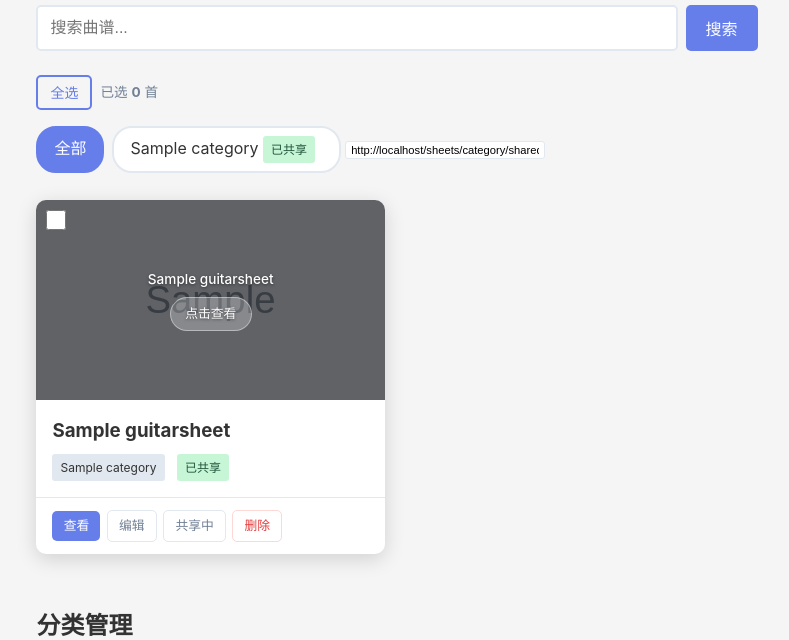
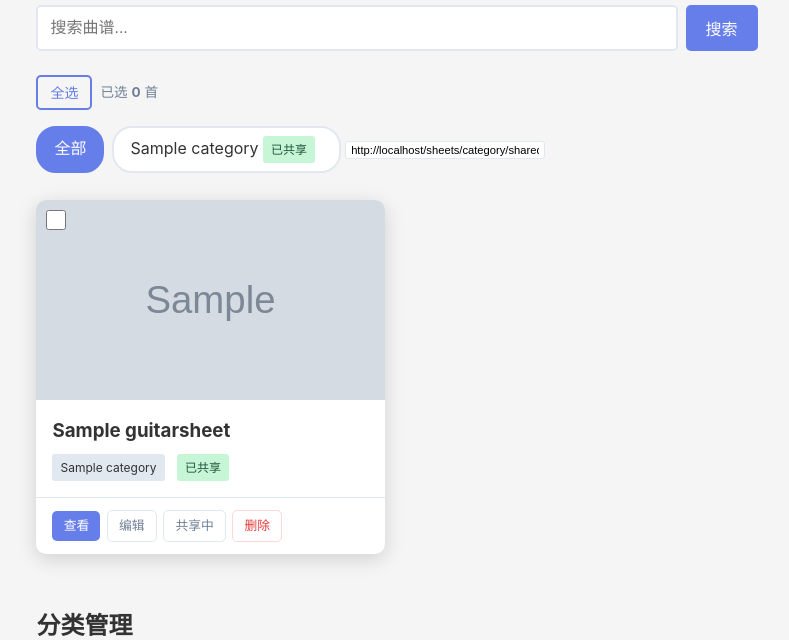
Before and after one commit to humilate/guitar-manage, a Django app: page /sheets/dashboard/ in a window 1280 px wide, with the pointer over the restyled element. Shown: the part 188-828 px from the top of the page, without its empty margins (243-1032 px from the left). Run offline with Django 5.2, Linux system fonts and the light colour scheme; a user stored in the database is signed in; tables that the repository leaves empty hold one stand-in row (values such as "Sample post"); grey boxes marked "Sample" are stand-in pictures.

Commit message:
v1.9.1 修复：悬停遮罩样式 + 移除搜索即时反馈

```diff
--- a/static/sheets/css/style.css
+++ b/static/sheets/css/style.css
@@ -390,9 +390,8 @@ body {
     pointer-events: none;
 }
 
-.sheet-card:hover .hover-overlay,
 .sheet-card-thumb-wrap:hover .hover-overlay {
-    opacity: 1;
+    opacity: 1 !important;
 }
 
 .hover-overlay span {
```
